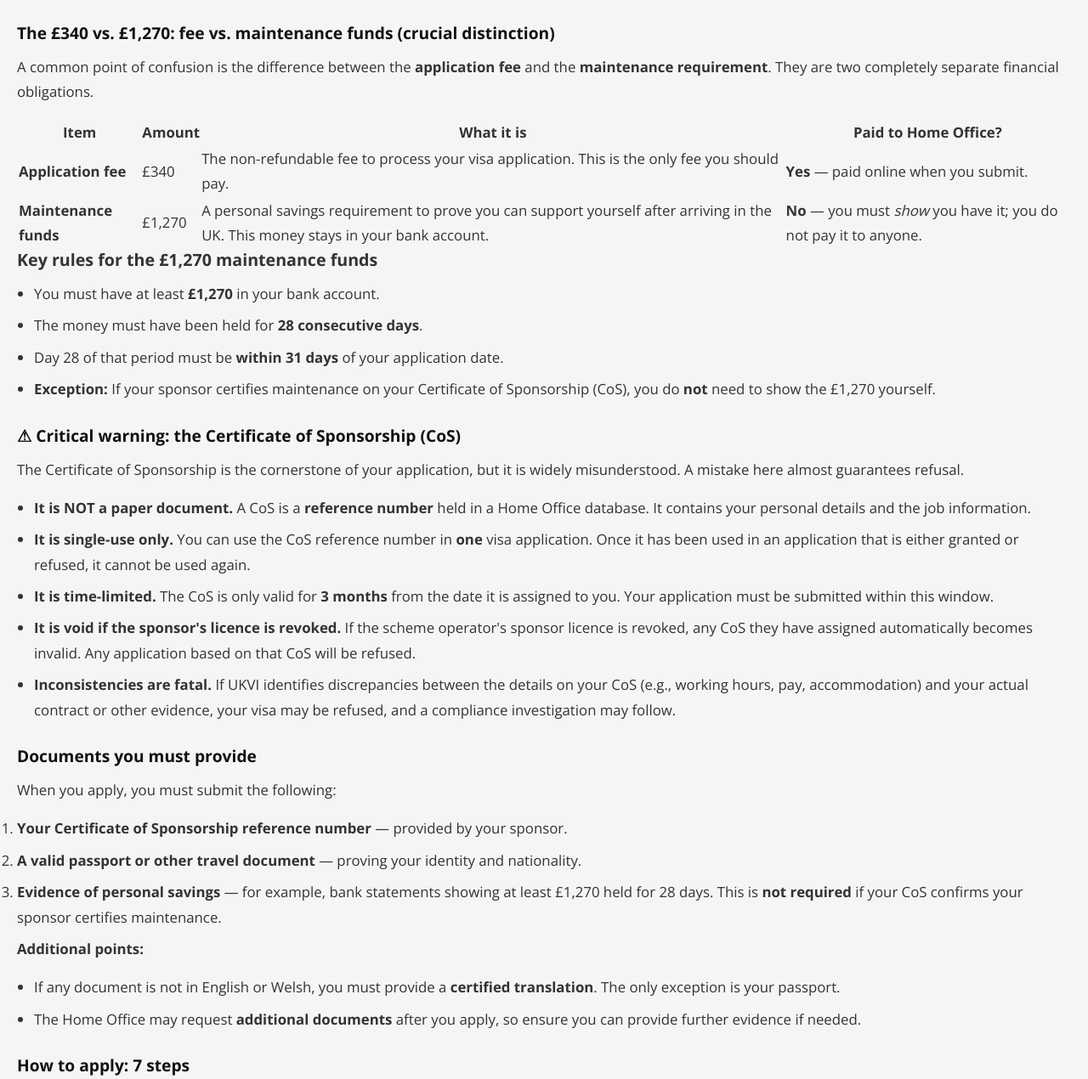
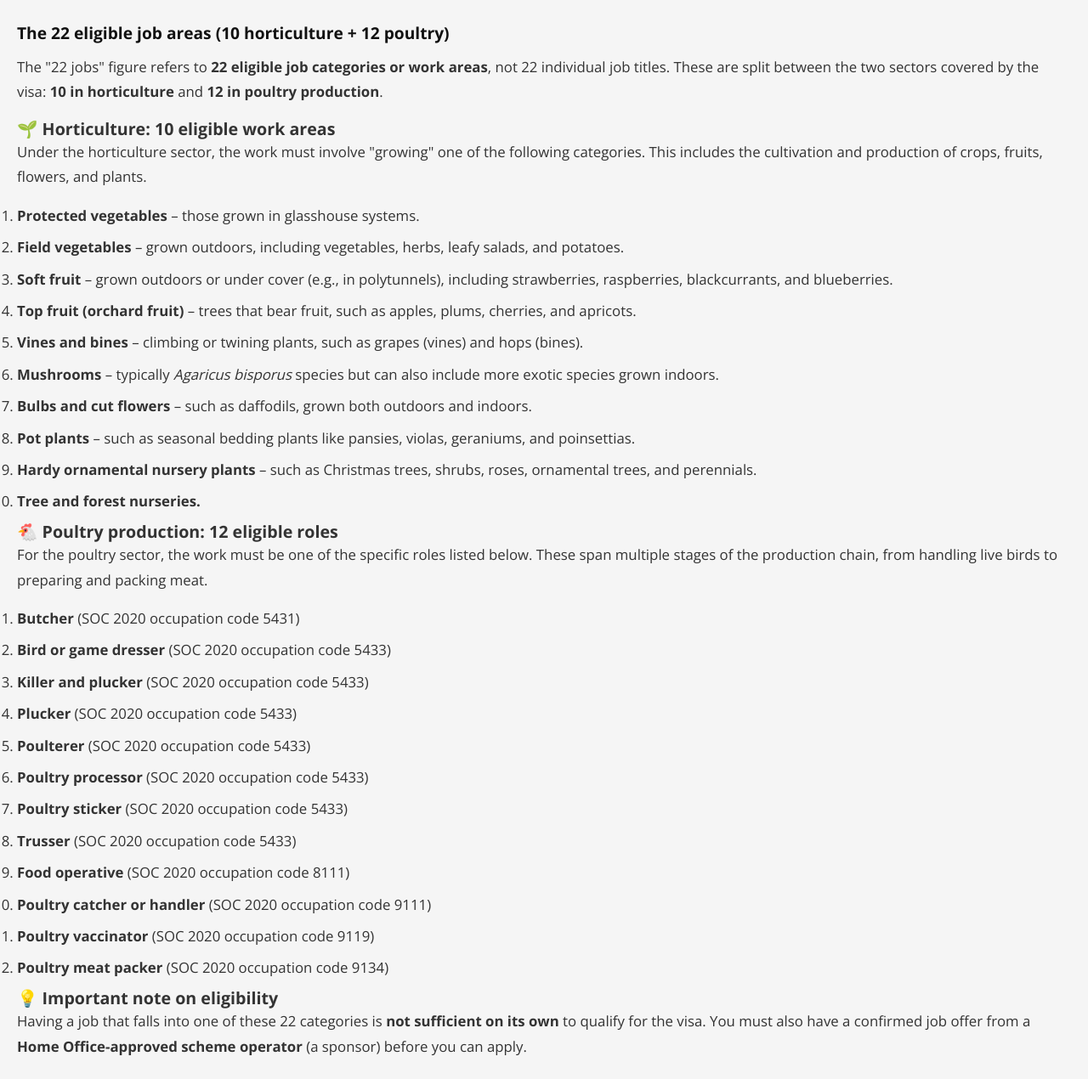
Before and after one commit to kushinaakintokunsunday-afk/mindnewsng, a website: page static-articles/uk-seasonal-worker-visa-2027-requirements.html in a window 1280 px wide. Shown: the part 1262-2532 px from the top of the page at 85% size. Drawn offline with nearby package versions, Linux system fonts and the light colour scheme.

Commit message:
Guide: add 22 eligible job areas section (10 horticulture + 12 poultry)

```diff
--- a/static-articles/uk-seasonal-worker-visa-2027-requirements.html
+++ b/static-articles/uk-seasonal-worker-visa-2027-requirements.html
@@ -74,6 +74,47 @@
                             <tr><td><strong>Sponsorship</strong></td><td colspan="2">Must be sponsored by an approved DEFRA-endorsed and GLAA-licensed scheme operator.</td></tr>
                         </tbody>
                     </table>
+                </section>
+
+                <!-- 22 eligible jobs -->
+                <section>
+                    <h2>The 22 eligible job areas (10 horticulture + 12 poultry)</h2>
+                    <p>The "22 jobs" figure refers to <strong>22 eligible job categories or work areas</strong>, not 22 individual job titles. These are split between the two sectors covered by the visa: <strong>10 in horticulture</strong> and <strong>12 in poultry production</strong>.</p>
+
+                    <h3>&#127793; Horticulture: 10 eligible work areas</h3>
+                    <p>Under the horticulture sector, the work must involve "growing" one of the following categories. This includes the cultivation and production of crops, fruits, flowers, and plants.</p>
+                    <ol>
+                        <li><strong>Protected vegetables</strong> &ndash; those grown in glasshouse systems.</li>
+                        <li><strong>Field vegetables</strong> &ndash; grown outdoors, including vegetables, herbs, leafy salads, and potatoes.</li>
+                        <li><strong>Soft fruit</strong> &ndash; grown outdoors or under cover (e.g., in polytunnels), including strawberries, raspberries, blackcurrants, and blueberries.</li>
+                        <li><strong>Top fruit (orchard fruit)</strong> &ndash; trees that bear fruit, such as apples, plums, cherries, and apricots.</li>
+                        <li><strong>Vines and bines</strong> &ndash; climbing or twining plants, such as grapes (vines) and hops (bines).</li>
+                        <li><strong>Mushrooms</strong> &ndash; typically <em>Agaricus bisporus</em> species but can also include more exotic species grown indoors.</li>
+                        <li><strong>Bulbs and cut flowers</strong> &ndash; such as daffodils, grown both outdoors and indoors.</li>
+                        <li><strong>Pot plants</strong> &ndash; such as seasonal bedding plants like pansies, violas, geraniums, and poinsettias.</li>
+                        <li><strong>Hardy ornamental nursery plants</strong> &ndash; such as Christmas trees, shrubs, roses, ornamental trees, and perennials.</li>
+                        <li><strong>Tree and forest nurseries.</strong></li>
+                    </ol>
+
+                    <h3>&#128020; Poultry production: 12 eligible roles</h3>
+                    <p>For the poultry sector, the work must be one of the specific roles listed below. These span multiple stages of the production chain, from handling live birds to preparing and packing meat.</p>
+                    <ol>
+                        <li><strong>Butcher</strong> (SOC 2020 occupation code 5431)</li>
+                        <li><strong>Bird or game dresser</strong> (SOC 2020 occupation code 5433)</li>
+                        <li><strong>Killer and plucker</strong> (SOC 2020 occupation code 5433)</li>
+                        <li><strong>Plucker</strong> (SOC 2020 occupation code 5433)</li>
+                        <li><strong>Poulterer</strong> (SOC 2020 occupation code 5433)</li>
+                        <li><strong>Poultry processor</strong> (SOC 2020 occupation code 5433)</li>
+                        <li><strong>Poultry sticker</strong> (SOC 2020 occupation code 5433)</li>
+                        <li><strong>Trusser</strong> (SOC 2020 occupation code 5433)</li>
+                        <li><strong>Food operative</strong> (SOC 2020 occupation code 8111)</li>
+                        <li><strong>Poultry catcher or handler</strong> (SOC 2020 occupation code 9111)</li>
+                        <li><strong>Poultry vaccinator</strong> (SOC 2020 occupation code 9119)</li>
+                        <li><strong>Poultry meat packer</strong> (SOC 2020 occupation code 9134)</li>
+                    </ol>
+
+                    <h3>&#128161; Important note on eligibility</h3>
+                    <p>Having a job that falls into one of these 22 categories is <strong>not sufficient on its own</strong> to qualify for the visa. You must also have a confirmed job offer from a <strong>Home Office-approved scheme operator</strong> (a sponsor) before you can apply.</p>
                 </section>
 
                 <!-- 3. £340 vs £1,270 -->
```
